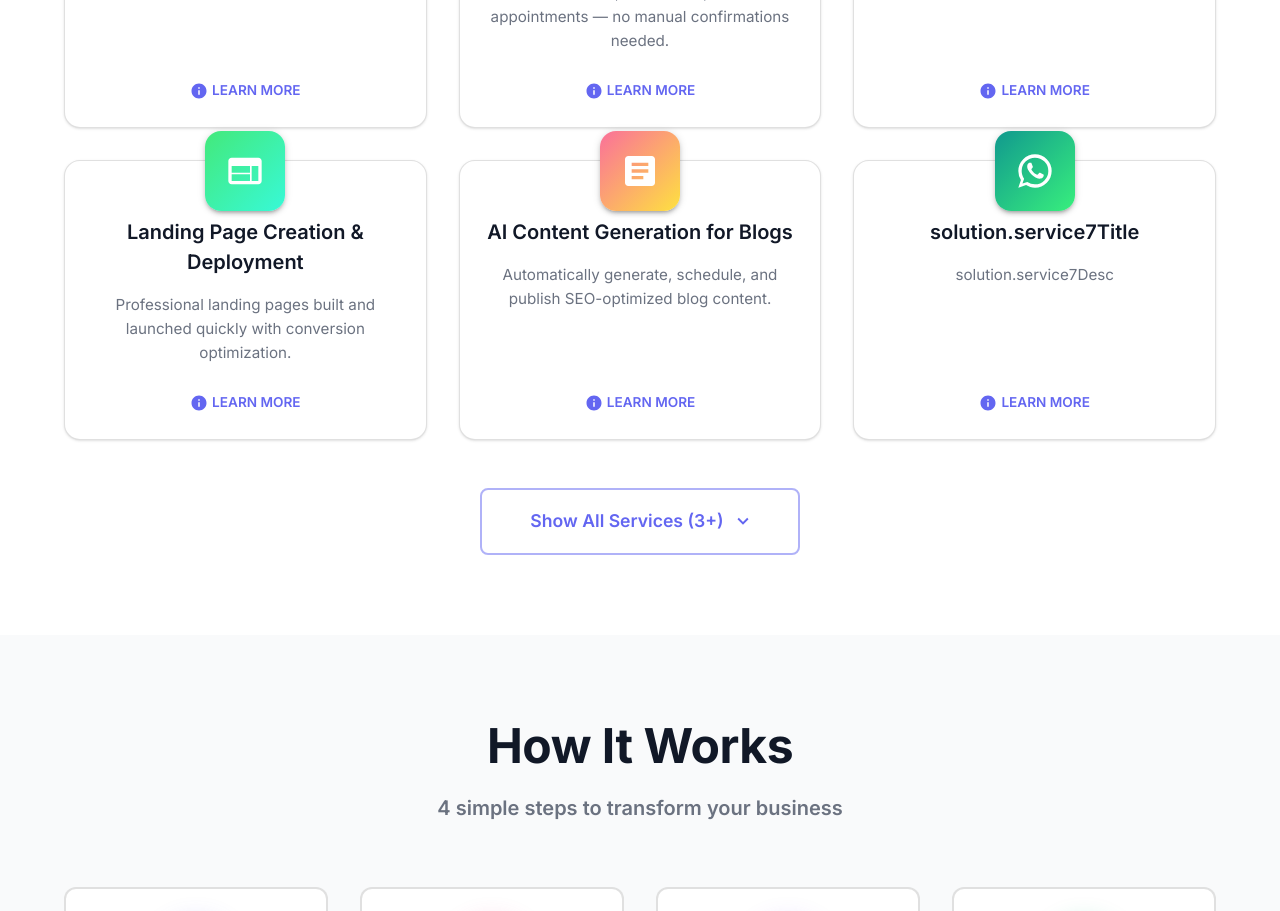
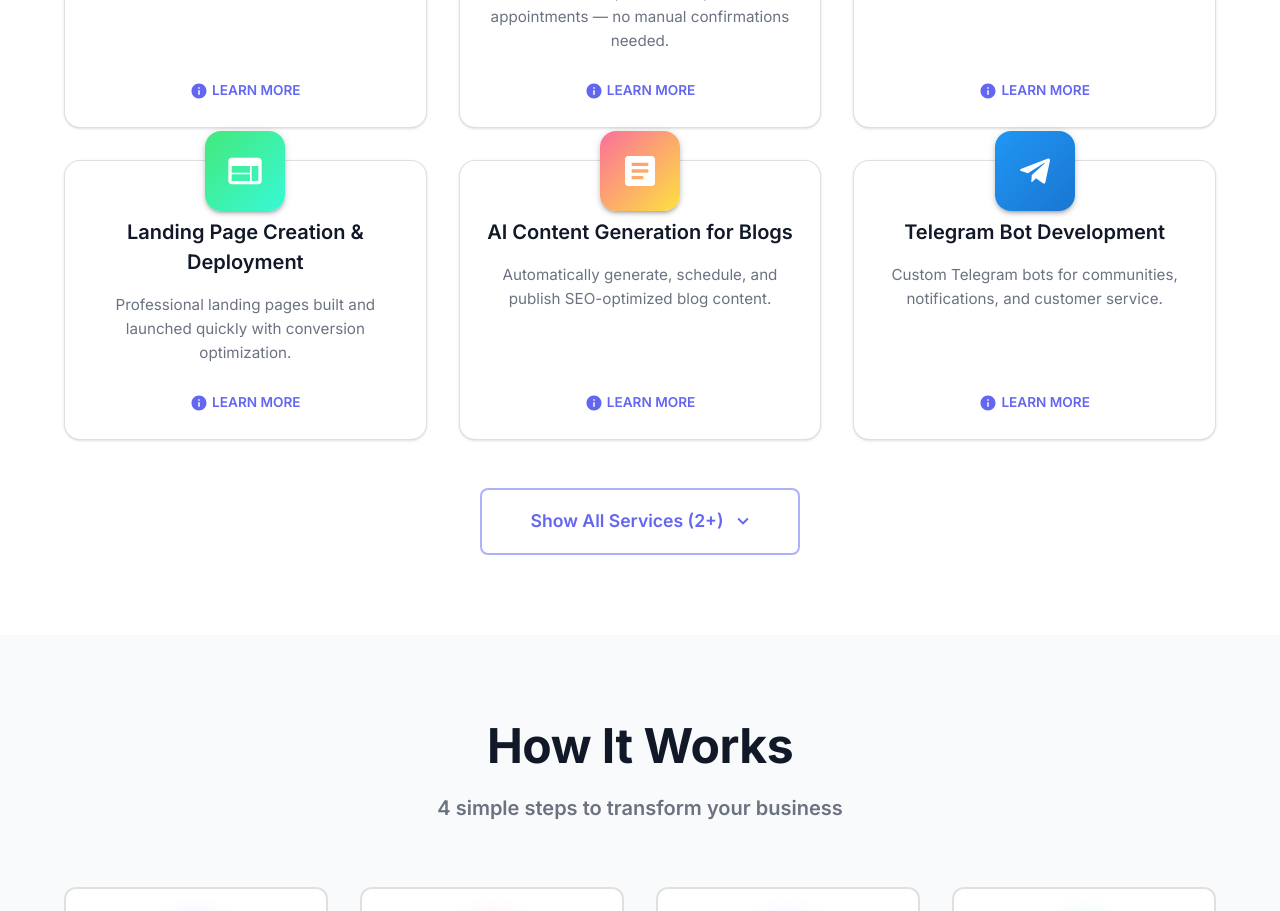
Before and after one commit to adrianfdez469/luminaAI-system, a Next.js app: page /en in a window 1280 px wide. Shown: the part 2040-2951 px from the top of the page. Built offline with nearby package versions, Linux system fonts and the light colour scheme.

Commit message:
feat(.): .

```diff
--- a/components/sections/SolutionSection.tsx
+++ b/components/sections/SolutionSection.tsx
@@ -135,17 +135,17 @@ export default function SolutionSection() {
     //   savingsKey: 'service6Savings',
     //   gradient: 'linear-gradient(135deg, #30cfd0 0%, #330867 100%)',
     // },
-    {
-      icon: <WhatsAppIcon sx={{ fontSize: 40 }} />,
-      titleKey: 'service7Title',
-      descKey: 'service7Desc',
-      detailsKey: 'service7Details',
-      useCasesKey: 'service7UseCases',
-      problemsKey: 'service7Problems',
-      idealForKey: 'service7IdealFor',
-      savingsKey: 'service7Savings',
-      gradient: 'linear-gradient(135deg, #11998e 0%, #38ef7d 100%)',
-    },
+    // {
+    //   icon: <WhatsAppIcon sx={{ fontSize: 40 }} />,
+    //   titleKey: 'service7Title',
+    //   descKey: 'service7Desc',
+    //   detailsKey: 'service7Details',
+    //   useCasesKey: 'service7UseCases',
+    //   problemsKey: 'service7Problems',
+    //   idealForKey: 'service7IdealFor',
+    //   savingsKey: 'service7Savings',
+    //   gradient: 'linear-gradient(135deg, #11998e 0%, #38ef7d 100%)',
+    // },
     {
       icon: <TelegramIcon sx={{ fontSize: 40 }} />,
       titleKey: 'service8Title',
```
